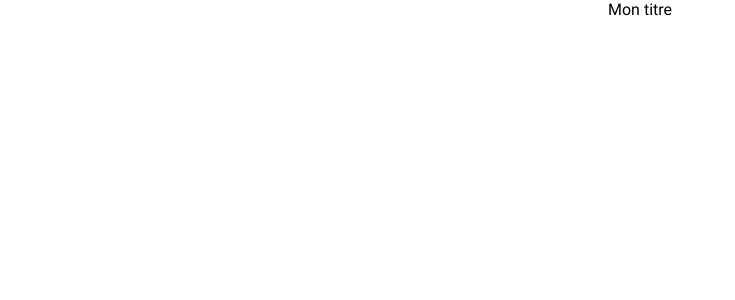
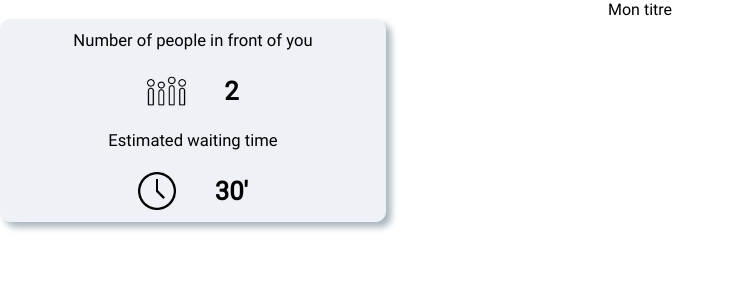
Before and after one commit to marjowolff/hackarburer---Virtual-Waiting-Room, a React (Create React App) app: page / in a window 1280 px wide. Shown: the top 300 px of the page, without its empty margins (0-735 px from the left). Built offline with nearby package versions, Linux system fonts and the light colour scheme.

Commit message:
Crreate Counter component and CSS

```diff
--- /dev/null
+++ b/src/components/Counter.css
@@ -0,0 +1,30 @@
+.Counter{
+  text-align: center;
+  width: 30vw;
+  border: 1px solid var(--light-grey);
+  background-color: var(--light-grey);
+  border-radius: 10px;
+  line-height: 0.5em;
+  color: black;
+  box-shadow: 5px 5px 7px var(--main-grey);
+}
+
+.Counter__title {
+  font-size: 1.3vw;
+}
+
+.Counter__info {
+  display: flex;
+  justify-content: center;
+  align-items: center;
+}
+
+.Counter__info img {
+  width: 10%;
+  margin-right: 10%;
+}
+
+.Counter__info p {
+  font-size: 2vw;
+  font-weight: bold;
+}
--- /dev/null
+++ b/src/components/Counter.js
@@ -0,0 +1,31 @@
+import React, { useState } from 'react'
+
+import People from '../images/queue.png'
+import Time from '../images/clock.png'
+
+import './Counter.css'
+
+const Counter = () => {
+  const [time, setTime] = useState(15)
+  const [people, setPeaople] = useState(2)
+
+  return (
+    <div className='Counter'>
+      <div className='Counter__people'>
+        <p className='Counter__title'>Number of people in front of you</p>
+        <div className='Counter__info'>
+          <img src={People} alt='Line of people'/>
+          <p>{people}</p>
+        </div>
+      </div>
+      <div className='Counter__time'>
+        <p className='Counter__title'>Estimated waiting time</p>
+        <div className='Counter__info'>
+          <img src={Time} alt='Clock'/>
+          <p>{time * people}'</p>
+        </div>
+      </div>
+    </div>
+  )
+}
+export default Counter
--- a/src/components/MainModal.js
+++ b/src/components/MainModal.js
@@ -1,4 +1,6 @@
 import React from 'react';
+
+import Counter from './Counter'
 
 const MainModal = () => {
   return (
@@ -6,6 +8,7 @@ const MainModal = () => {
       <div className="MainModal__title">
         Mon titre
       </div>
+      <Counter />
     </div>
   );
 }
```
Also changed, not shown: src/images/clock.png (added), src/images/queue.png (added).
